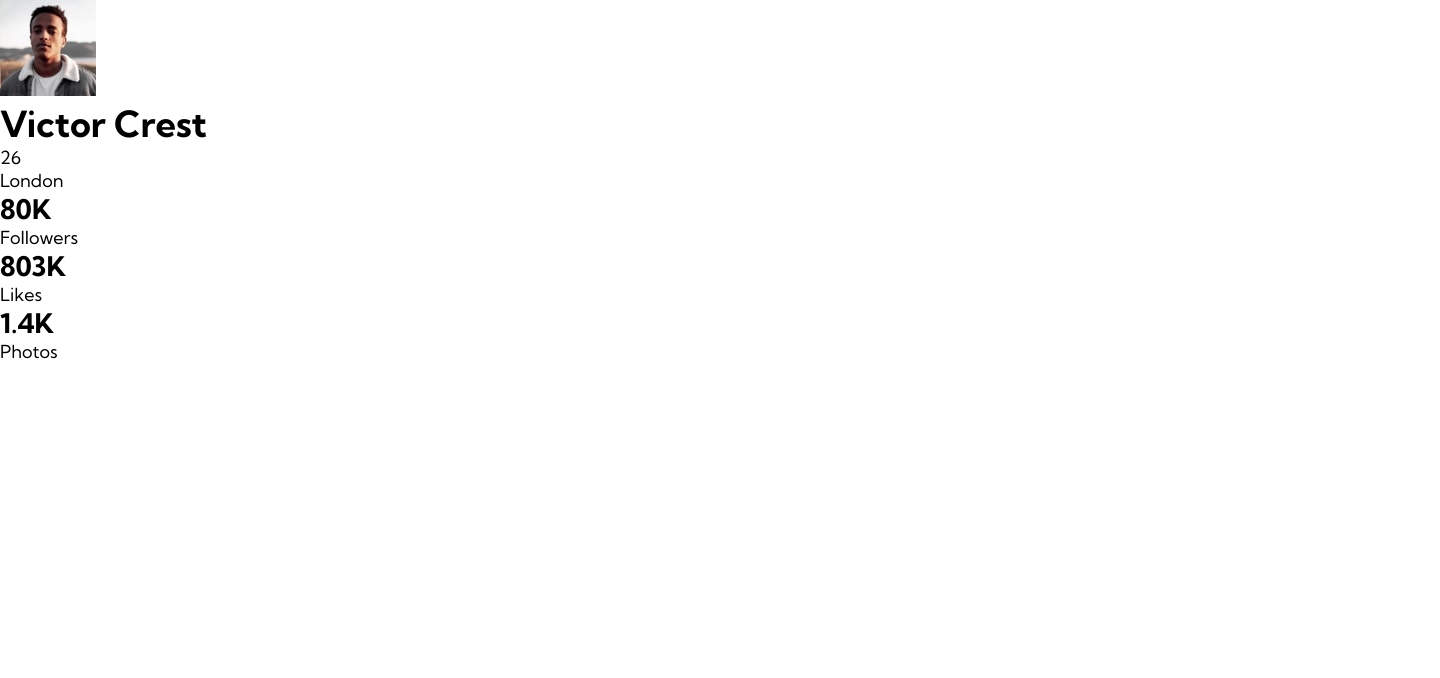
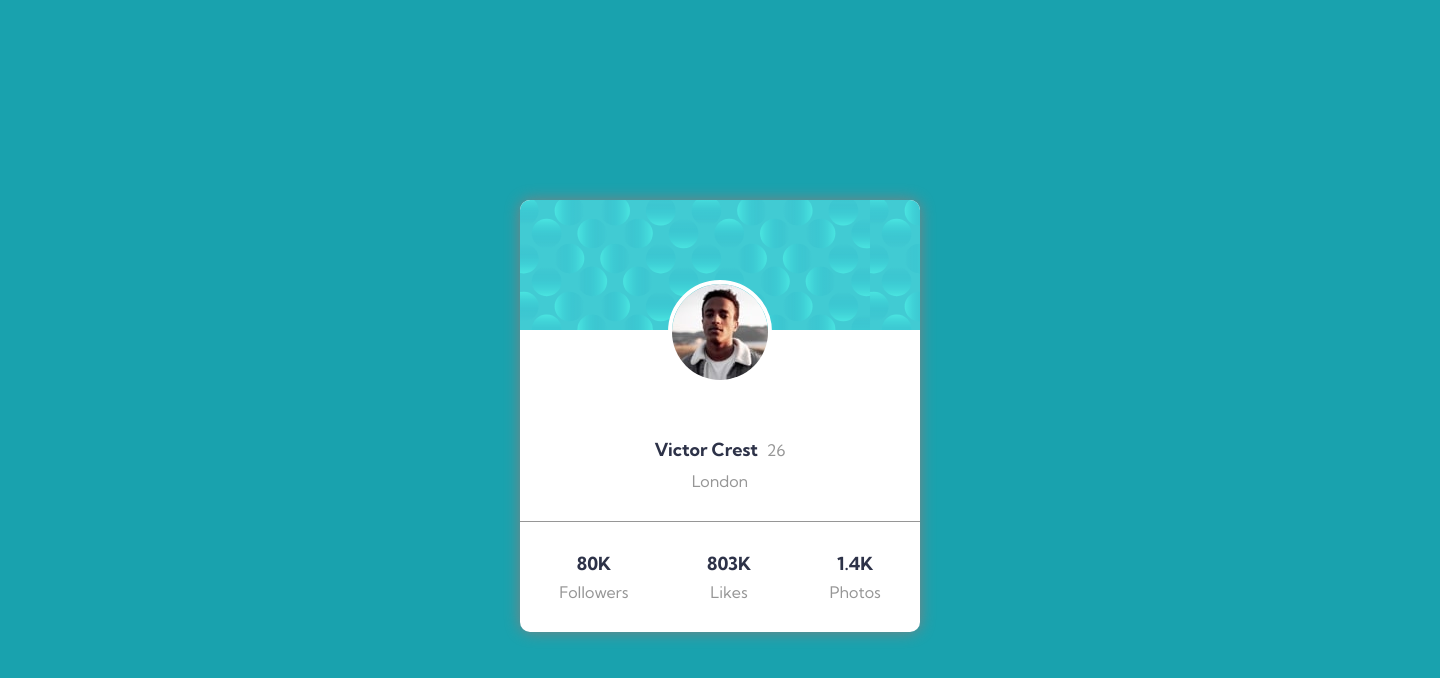
Before and after one commit to delikt5/profile-card-component-fem, a plain HTML site: page index.html in a window 1280 px wide. Shown: the whole page, 1440 px wide, since content can reach past the window. Drawn offline with Linux system fonts and the light colour scheme.

Commit message:
Styled profile card

```diff
--- a/index.html
+++ b/index.html
@@ -11,9 +11,11 @@
 </head>
 
 <body>
+<!--     <img src="images/bg-pattern-top.svg" alt="bg" class="bg-image-top">
+ -->    <div class="container">
         <div class="profile-card">
             <div class="profile-header"></div>
-        <img src="images/image-victor.jpg" alt="Victor Crest">
+            <img src="images/image-victor.jpg" alt="Victor Crest" class="profile-image">
             <div class="profile-info">
                 <h1 class="profile-name">Victor Crest</h1>
                 <span class="profile-age">26</span>
@@ -34,6 +36,8 @@
                 </div>
             </div>
         </div>
-</body>
+    </div>
+<!--     <img src="images/bg-pattern-bottom.svg" alt="bg" class="bg-image-bottom">
+ --></body>
 
 </html>
--- a/styles/style.css
+++ b/styles/style.css
@@ -15,10 +15,65 @@ a {text-decoration: none;}
 /* layout & styles
 -----------------------------------------------*/
 :root {
-    font-family: 'Kumbh Sans', sans-serif;
     --primary-one: hsl(185, 75%, 39%);
     --primary-two: hsl(229, 23%, 23%);
     --primary-three: hsl(227, 10%, 46%);
     --secondary: hsl(0, 0%, 59%);
+    font-family: 'Kumbh Sans', sans-serif;
+}
+body {
+    background: var(--primary-one);
+    height: 100%;
+    overflow: hidden;
+}
+.container {
+    width: 1440px;
+    margin:auto;
+}
+h1, h2 {
     font-size: 18px;
+    color: var(--primary-two);
 }
+p, span {
+    color: var(--secondary);
+}
+/* profile card
+-----------------------------------------------*/
+.profile-card {
+    margin: auto;
+    margin-top: 200px;
+    width: 400px;
+    /* height: 450px; */
+    box-shadow: 0 0 15px gray;
+    border-radius: 10px;
+    overflow: hidden;
+    background-color: white;
+    text-align: center;
+}
+.profile-header {
+    height: 130px;
+    width: 100%;
+    background-image: url("../images/bg-pattern-card.svg");
+}
+.profile-image {
+    border-radius: 50%;
+    border: 4px solid white;
+    position: relative;
+    top: -50px;
+}
+.profile-name {
+    display: inline;
+    margin-right: 5px;
+}
+.profile-location {
+    margin: 10px 0 30px 0;
+}
+.profile-social {
+    display: flex;
+    justify-content: space-around;
+    border-top: 1px solid var(--secondary);
+    padding: 30px 0;
+}
+.social-numbers {
+    padding-bottom: 7px;
+}
```
Lines whose indentation alone changed are shown as unchanged.
